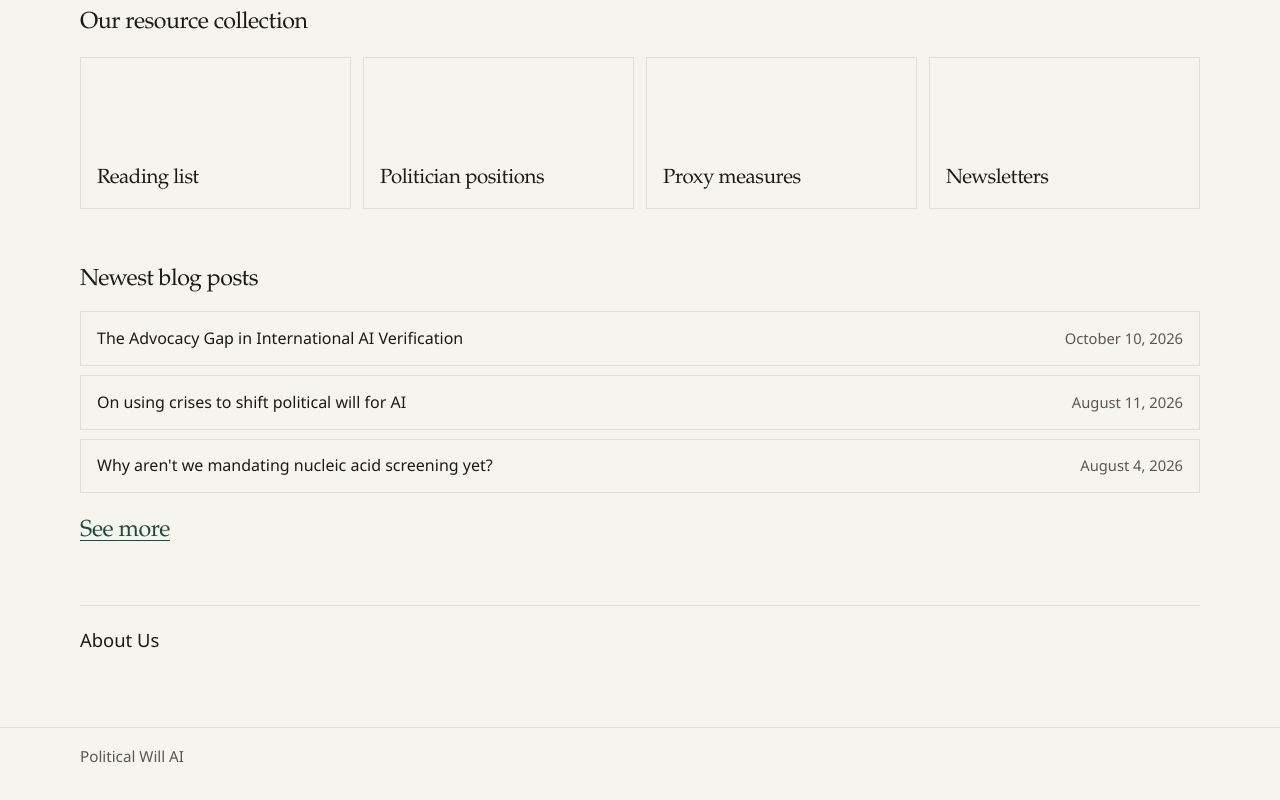
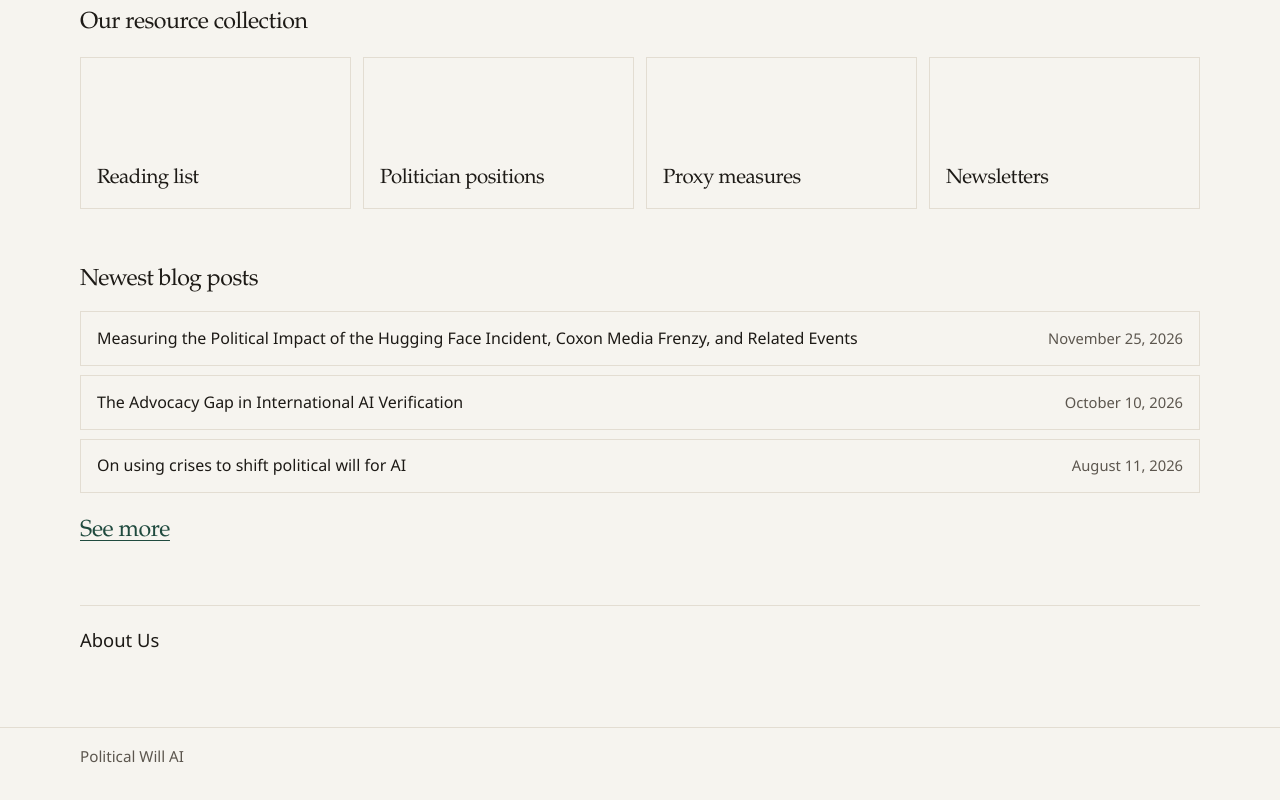
Before and after one commit to clickyquack/political-will-ai, an Astro site: page / in a window 1280 px wide. Shown: the part 1164-1964 px from the top of the page. Built offline with nearby package versions, Linux system fonts and the light colour scheme; Astro itself is replaced by a stand-in of ours; no server answers.

Commit message:
added blog post

```diff
--- a/src/data/blog.json
+++ b/src/data/blog.json
@@ -1,4 +1,10 @@
 [
+  {
+    "url": "https://quintic.substack.com/p/measuring-the-political-impact-of",
+    "title": "Measuring the Political Impact of the Hugging Face Incident, Coxon Media Frenzy, and Related Events",
+    "date": "2026-11-25",
+    "preview": "A timeline of the Hugging Face incident, the Coxon coverage, and the political responses that followed."
+  },
   {
     "url": "https://quintic.substack.com/p/why-arent-we-mandating-nucleic-acid",
     "title": "Why aren't we mandating nucleic acid screening yet?",
```
Also changed, not shown: notes/blog.md (+1 -0 lines).
